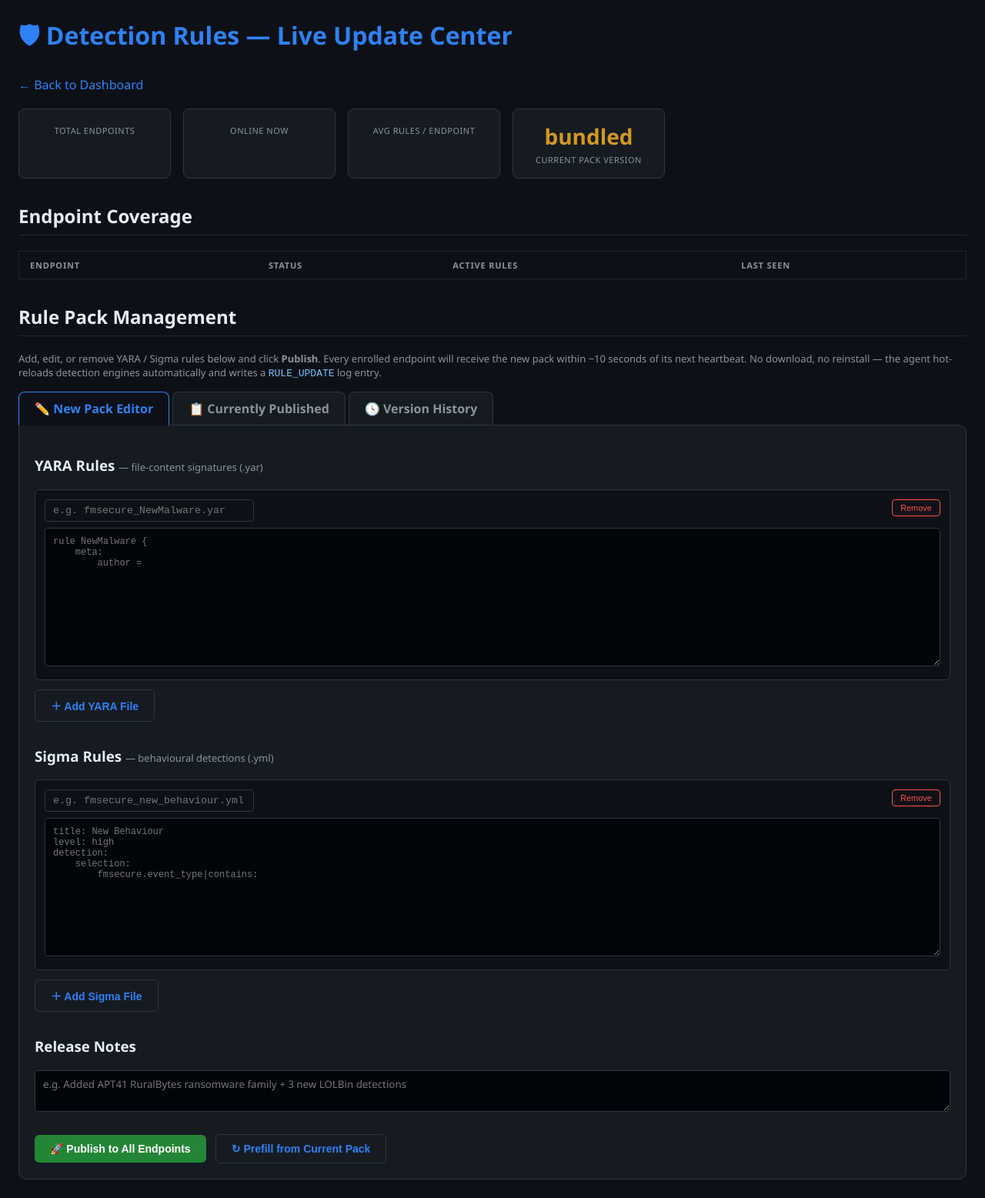
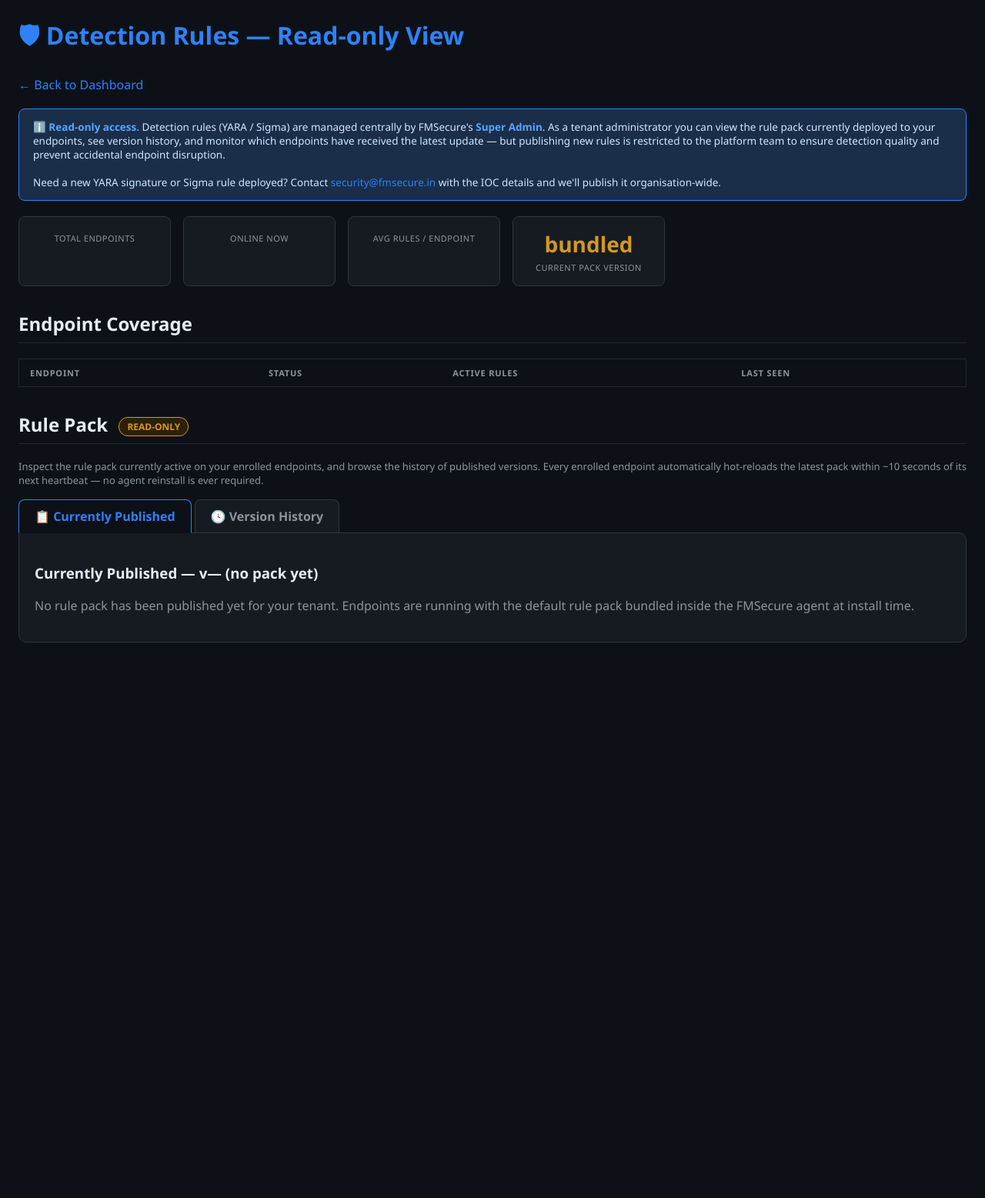
Before and after one commit to Manish93345/FMSecure-C2-Server, a Python web app: template templates/tenant_rules.html in a window 1280 px wide. Shown: the whole page at 77% size. After the commit the page ends 835 px from the top, so only its background shows below. Run offline with Jinja, Linux system fonts and the light colour scheme; the template is opened without the code that fills it, so the values that code supplies are empty.

Commit message:
pro tier fixed

```diff
--- a/templates/tenant_rules.html
+++ b/templates/tenant_rules.html
@@ -21,6 +21,7 @@
   .pill.current { background: #1a4b8c; color: #58a6ff; }
   .pill.online  { background: #0d3a1c; color: #3fb950; }
   .pill.offline { background: #3a0d0d; color: #f85149; }
+  .pill.readonly{ background: #2d1f08; color: #d29922; border: 1px solid #d29922; }
   table { width: 100%; border-collapse: collapse; margin-top: 16px;
           background: #161b22; border: 1px solid #21262d; border-radius: 8px; }
   th { background: #0d1117; color: #8b949e; padding: 10px 14px;
@@ -28,36 +29,6 @@
        letter-spacing: 0.8px; }
   td { padding: 10px 14px; border-bottom: 1px solid #21262d; font-size: 13px; }
   tr:last-child td { border-bottom: none; }
-  .editor-card { background: #161b22; border: 1px solid #30363d;
-                 border-radius: 10px; padding: 20px; margin-top: 16px; }
-  .editor-card h3 { margin-top: 0; color: #e6edf3; }
-  .file-block { background: #0d1117; border: 1px solid #30363d;
-                border-radius: 6px; padding: 12px; margin-bottom: 12px; }
-  .file-block input[type=text] { width: 250px; padding: 6px 10px;
-        background: #0d1117; color: #e6edf3; border: 1px solid #30363d;
-        border-radius: 4px; font-family: 'Courier New', monospace; }
-  .file-block textarea { width: 100%; min-height: 180px; margin-top: 8px;
-        padding: 10px; font-family: 'Courier New', Consolas, monospace;
-        font-size: 12px; background: #010409; color: #79c0ff;
-        border: 1px solid #30363d; border-radius: 4px; box-sizing: border-box;
-        resize: vertical; }
-  .file-block .remove { float: right; background: transparent; color: #f85149;
-        border: 1px solid #f85149; padding: 4px 10px; border-radius: 4px;
-        cursor: pointer; font-size: 11px; }
-  .btn { display: inline-block; padding: 10px 20px; border-radius: 6px;
-         border: none; cursor: pointer; font-weight: 600; font-size: 14px;
-         margin-right: 8px; }
-  .btn.primary { background: #238636; color: #fff; }
-  .btn.primary:hover { background: #2ea043; }
-  .btn.ghost { background: transparent; color: #2f81f7; border: 1px solid #30363d; }
-  .btn.ghost:hover { border-color: #2f81f7; }
-  textarea#release_notes { width: 100%; padding: 8px 10px; background: #010409;
-        color: #e6edf3; border: 1px solid #30363d; border-radius: 4px;
-        box-sizing: border-box; min-height: 50px; font-family: inherit; }
-  #status_msg { margin-top: 12px; padding: 10px 14px; border-radius: 6px;
-                display: none; font-size: 13px; }
-  #status_msg.ok    { background: #0d3a1c; color: #3fb950; display: block; }
-  #status_msg.err   { background: #3a0d0d; color: #f85149; display: block; }
   code { font-family: 'Courier New', monospace; color: #79c0ff; }
   details { margin: 10px 0; }
   summary { cursor: pointer; color: #2f81f7; }
@@ -70,12 +41,31 @@
   .tab-content { background: #161b22; border: 1px solid #30363d;
                  border-radius: 0 10px 10px 10px; padding: 20px; }
   .tab-content.hidden { display: none; }
+  .notice { background: #1a2e4a; border: 1px solid #2f81f7; color: #cfe8ff;
+            padding: 14px 18px; border-radius: 8px; margin: 20px 0;
+            font-size: 13.5px; }
+  .notice strong { color: #58a6ff; }
 </style>
 </head>
 <body>
 
-<h1>🛡 Detection Rules — Live Update Center</h1>
+<h1>🛡 Detection Rules — Read-only View</h1>
 <a href="/tenant/dashboard">← Back to Dashboard</a>
+
+<!-- ─── Read-only notice ────────────────────────────────────────────── -->
+<div class="notice">
+  <strong>ℹ️ Read-only access.</strong>
+  Detection rules (YARA / Sigma) are managed centrally by FMSecure's
+  <strong>Super Admin</strong>. As a tenant administrator you can view the
+  rule pack currently deployed to your endpoints, see version history, and
+  monitor which endpoints have received the latest update — but publishing
+  new rules is restricted to the platform team to ensure detection quality
+  and prevent accidental endpoint disruption.
+  <br><br>
+  Need a new YARA signature or Sigma rule deployed?
+  Contact <a href="mailto:security@fmsecure.in">security@fmsecure.in</a>
+  with the IOC details and we'll publish it organisation-wide.
+</div>
 
 <!-- ─── Top stats ─────────────────────────────────────────────────── -->
 <div class="row">
@@ -123,54 +113,28 @@
   {% endfor %}
 </table>
 
-<!-- ─── Tabs: Editor / Existing / History ───────────────────────── -->
-<h2>Rule Pack Management</h2>
+<!-- ─── Tabs: Current pack / History ─────────────────────────────── -->
+<h2>Rule Pack <span class="pill readonly" style="vertical-align:middle;margin-left:8px;">READ-ONLY</span></h2>
 <p style="color:#8b949e; font-size:13px;">
-  Add, edit, or remove YARA / Sigma rules below and click
-  <strong>Publish</strong>. Every enrolled endpoint will receive the new pack
-  within ~10 seconds of its next heartbeat. No download, no reinstall —
-  the agent hot-reloads detection engines automatically and writes a
-  <code>RULE_UPDATE</code> log entry.
+  Inspect the rule pack currently active on your enrolled endpoints, and
+  browse the history of published versions. Every enrolled endpoint
+  automatically hot-reloads the latest pack within ~10 seconds of its next
+  heartbeat — no agent reinstall is ever required.
 </p>
 
 <div class="tab-bar">
-  <div class="tab active" onclick="showTab('editor')">✏️ New Pack Editor</div>
-  <div class="tab"        onclick="showTab('existing')">📋 Currently Published</div>
+  <div class="tab active" onclick="showTab('existing')">📋 Currently Published</div>
   <div class="tab"        onclick="showTab('history')">🕓 Version History</div>
 </div>
 
-<!-- TAB: Editor -->
-<div class="tab-content" id="tab-editor">
-  <h3>YARA Rules <span style="color:#8b949e;font-weight:normal;font-size:13px">
-      — file-content signatures (.yar)</span></h3>
-  <div id="yara_files"></div>
-  <button class="btn ghost" onclick="addFile('yara')">＋ Add YARA File</button>
-
-  <h3 style="margin-top: 32px;">Sigma Rules
-    <span style="color:#8b949e;font-weight:normal;font-size:13px">
-      — behavioural detections (.yml)</span></h3>
-  <div id="sigma_files"></div>
-  <button class="btn ghost" onclick="addFile('sigma')">＋ Add Sigma File</button>
-
-  <h3 style="margin-top: 32px;">Release Notes</h3>
-  <textarea id="release_notes"
-    placeholder="e.g. Added APT41 RuralBytes ransomware family + 3 new LOLBin detections"></textarea>
-
-  <div style="margin-top: 24px;">
-    <button class="btn primary" onclick="publishPack()">🚀 Publish to All Endpoints</button>
-    <button class="btn ghost"   onclick="loadFromCurrent()">↻ Prefill from Current Pack</button>
-  </div>
-  <div id="status_msg"></div>
-</div>
-
 <!-- TAB: Existing -->
-<div class="tab-content hidden" id="tab-existing">
+<div class="tab-content" id="tab-existing">
   <h3>Currently Published — v{{ current_version or '— (no pack yet)' }}</h3>
   {% if not current_yara and not current_sigma %}
     <p style="color:#8b949e">
       No rule pack has been published yet for your tenant. Endpoints are
-      running with the rules bundled inside the .exe at install time.
-      Use the <strong>Editor</strong> tab to publish your first pack.
+      running with the default rule pack bundled inside the FMSecure agent
+      at install time.
     </p>
   {% endif %}
   {% for fname, body in current_yara %}
@@ -215,99 +179,13 @@
   </table>
 </div>
 
-<!-- ─── Script ─────────────────────────────────────────────────── -->
 <script>
-const TENANT_API_KEY = "{{ tenant_api_key }}";
-
 function showTab(name) {
   document.querySelectorAll('.tab').forEach(t => t.classList.remove('active'));
   document.querySelectorAll('.tab-content').forEach(c => c.classList.add('hidden'));
   event.currentTarget.classList.add('active');
   document.getElementById('tab-' + name).classList.remove('hidden');
 }
-
-function addFile(kind, name='', body='') {
-  const container = document.getElementById(kind + '_files');
-  const div  = document.createElement('div');
-  div.className = 'file-block';
-  const placeholder_name = kind === 'yara'
-      ? 'e.g. fmsecure_NewMalware.yar'
-      : 'e.g. fmsecure_new_behaviour.yml';
-  const placeholder_body = kind === 'yara'
-      ? 'rule NewMalware {\n    meta:\n        author = "you"\n    strings:\n        $a = "evil_marker"\n    condition:\n        $a\n}'
-      : 'title: New Behaviour\nlevel: high\ndetection:\n    selection:\n        fmsecure.event_type|contains: "suspicious"\n    condition: selection';
-  div.innerHTML = `
-    <button class="remove" onclick="this.parentElement.remove()">Remove</button>
-    <input type="text" class="fname" placeholder="${placeholder_name}" value="${name}">
-    <textarea class="fbody" placeholder="${placeholder_body}">${body}</textarea>
-  `;
-  container.appendChild(div);
-}
-
-function collect(kind) {
-  return Array.from(document.querySelectorAll('#' + kind + '_files .file-block'))
-    .map(b => ({
-      name:    b.querySelector('.fname').value.trim(),
-      content: b.querySelector('.fbody').value
-    }))
-    .filter(f => f.name && f.content);
-}
-
-function publishPack() {
-  const yara_files  = collect('yara');
-  const sigma_files = collect('sigma');
-  const release_notes = document.getElementById('release_notes').value.trim();
-  const msg = document.getElementById('status_msg');
-  msg.className = '';
-  msg.textContent = '';
-
-  if (!yara_files.length && !sigma_files.length) {
-    msg.className = 'err';
-    msg.textContent = '❌ Add at least one YARA or Sigma file before publishing.';
-    return;
-  }
-
-  msg.className = 'ok';
-  msg.textContent = '⏳ Publishing rule pack…';
-
-  fetch('/api/rules/publish', {
-    method:  'POST',
-    headers: { 'Content-Type':'application/json', 'x-tenant-key': TENANT_API_KEY },
-    body:    JSON.stringify({ yara_files, sigma_files, release_notes })
-  })
-  .then(r => r.json().then(j => ({ok: r.ok, body: j})))
-  .then(({ok, body}) => {
-    if (!ok) {
-      msg.className = 'err';
-      msg.textContent = '❌ ' + (body.detail || 'Publish failed');
-      return;
-    }
-    msg.className = 'ok';
-    msg.textContent =
-      `✅ Published v${body.version} — ${body.count} rules. ` +
-      `All online endpoints will hot-reload within ~10 seconds.`;
-    setTimeout(() => location.reload(), 2000);
-  })
-  .catch(e => {
-    msg.className = 'err';
-    msg.textContent = '❌ Network error: ' + e;
-  });
-}
-
-function loadFromCurrent() {
-  document.getElementById('yara_files').innerHTML  = '';
-  document.getElementById('sigma_files').innerHTML = '';
-  {% for fname, body in current_yara %}
-    addFile('yara', {{ fname|tojson }}, {{ body|tojson }});
-  {% endfor %}
-  {% for fname, body in current_sigma %}
-    addFile('sigma', {{ fname|tojson }}, {{ body|tojson }});
-  {% endfor %}
-}
-
-// Start with one empty block of each
-addFile('yara');
-addFile('sigma');
 </script>
 
 </body>
```
Also changed, not shown: main.py (+34 -35 lines).
